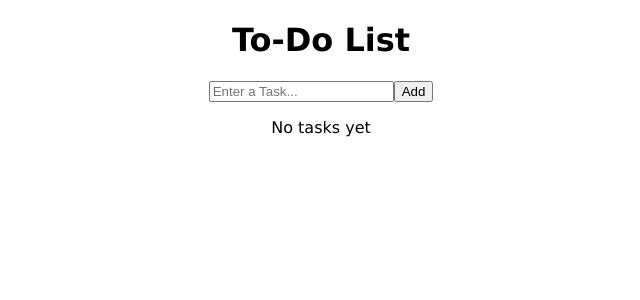
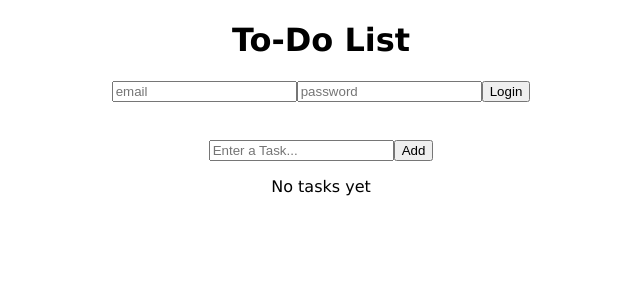
Before and after one commit to filipowskijm/To-Do-List, a React (Create React App) app: page / in a window 1280 px wide. Shown: the top 300 px of the page, without its empty margins (319-959 px from the left). Built offline with nearby package versions, Linux system fonts and the light colour scheme.

Commit message:
adding components structure/ cleaning code/ editing README

```diff
--- a/src/App.css
+++ b/src/App.css
@@ -6,3 +6,8 @@ body {
 li {
   list-style-type: none;
 }
+/* .todo-list{
+  text-align: center;
+  display: flex;
+  align-items: space-between;
+}  */
--- a/src/App.js
+++ b/src/App.js
@@ -1,5 +1,8 @@
 import './App.css';
-import React, { useEffect, useState } from 'react';
+import Login from './components/login';
+import Form from './components/form';
+import List from './components/list';
+import React, { useState } from 'react';
 
 function App() {
 
@@ -25,54 +28,12 @@ function App() {
   return (
     <div className="App">
         <h1>To-Do List</h1>
-      <div>
-        <input
-         type="text"                       // main rendering of todo input form
-         name="todo"
-          value={todo}
-          placeholder="Enter a Task..."
-          onChange={(e) => {
-            setTodo(e.target.value);
-           }}
-          />
-         <button type="submit" onClick={addTodo}>
-          Add
-         </button>
-      </div>
-      {todos?.length > 0 ? (                // if number of todos is greater than 0, show the list of todos
-        <ul className="todo-list">
-          {todos.map((todo, index) => (
-            <div className="todo">
-              <li key={index}> {todo} </li>
-              <button
-              className="delete-button"
-              onClick={() => {
-                deleteTodo(todo);
-              }}
-              >
-                Delete
-              </button>
-            </div>
-          ))}
-        </ul>
-      ) : (                                 // if there aren't any todos yet, show "No task found"
-        <div className="empty">
-          <p>No tasks yet</p>
-        </div>
-      )}
+      <Login />
+      <br></br><br></br>
+      <Form todo={todo} setTodo={setTodo} addTodo={addTodo} />
+      <List todos={todos} deleteTodo={deleteTodo} />
     </div>
   );
 }
 
-// const [data, setData] = useState({})
-
-  // useEffect(() => {
-  //     fetch('/home')
-  //     .then(res => res.json())
-  //     .then(data => setData(data))
-  // }, [])
-
-    //    <div>{data.name}</div>
-    // <div>{data.age}</div>
-
 export default App;
--- a/src/components/form.js
+++ b/src/components/form.js
@@ -1,16 +1,4 @@
-import React, { useEffect, useState } from "react";
-
-function Form() {
-    const [todo, setTodo] = useState("");
-    const [todos, setTodos] = useState([]);
-
-    const addTodo = () => {                        // add new todo function if text input isn't empty
-        if (todo !== "") {
-          setTodos([...todos, todo]);
-          setTodo("");
-        }
-      };
-
+function Form({ todo, setTodo, addTodo }) {
 return(
 <div>
         <input
--- /dev/null
+++ b/src/components/list.js
@@ -0,0 +1,29 @@
+function List({ todos, deleteTodo }) {
+return (
+    <>
+    {todos?.length > 0 ? (                // if number of todos is greater than 0, show the list of todos
+        <ul className="todo-list">
+          {todos.map((todo, index) => (
+            <div className="todo">
+              <li key={index}> {todo} </li>
+              <button
+              className="delete-button"
+              onClick={() => {
+                deleteTodo(todo);
+              }}
+              >
+                Delete
+              </button>
+            </div>
+          ))}
+        </ul>
+      ) : (                                 // if there aren't any todos yet, show "No task found"
+        <div className="empty">
+          <p>No tasks yet</p>
+        </div>
+      )}
+    </>
+    );
+};
+
+export default List;
--- /dev/null
+++ b/src/components/login.js
@@ -0,0 +1,13 @@
+import React from 'react';
+
+function Login() {
+    return (
+        <div className="login">
+            <input type="text" placeholder="email"></input>
+            <input type="text" placeholder="password"></input>
+            <button>Login</button>
+        </div>
+    )
+}
+
+export default Login;
```
Also changed, not shown: server.js (+0 -7 lines), 1 other file (tests, documents, lock files or other folders).
